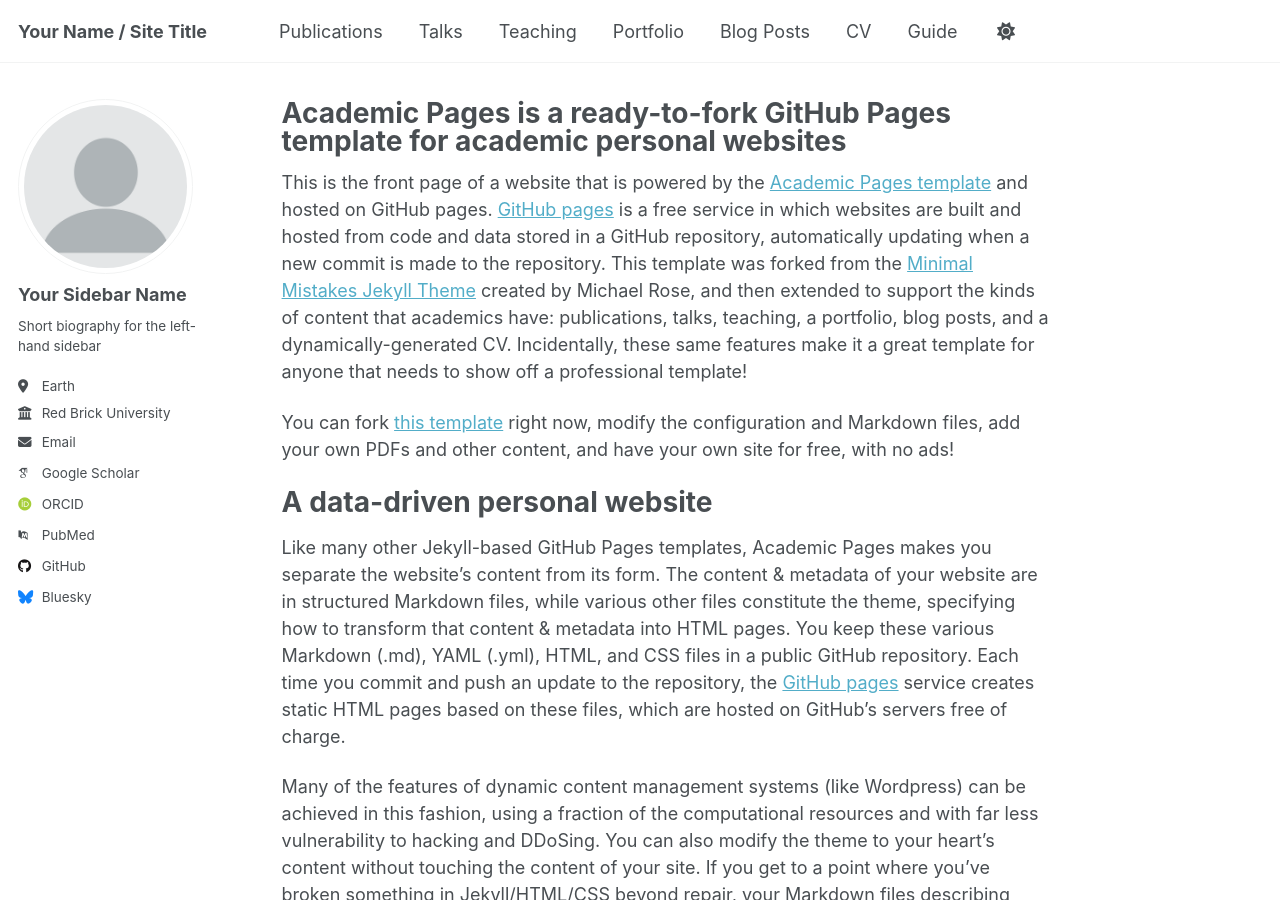
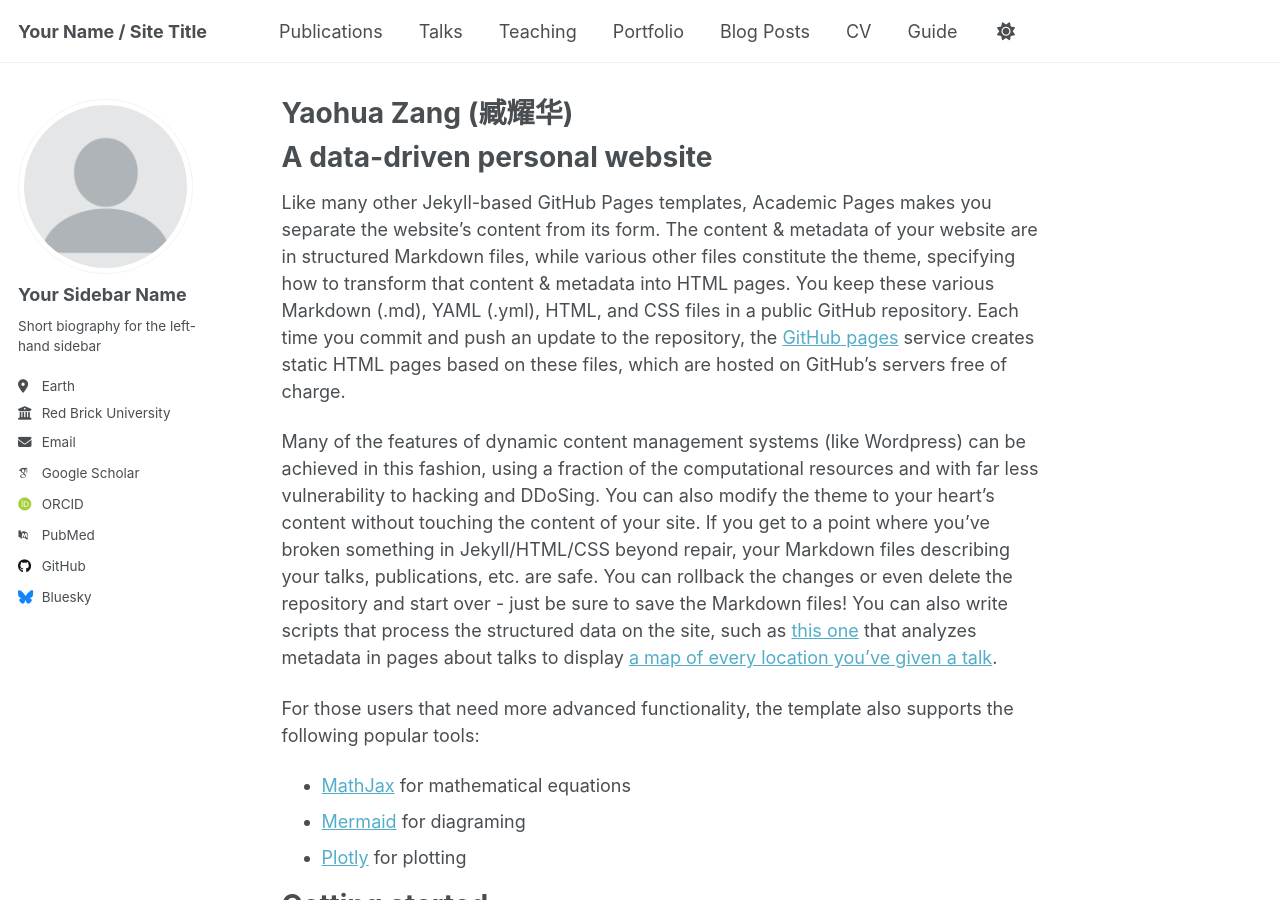
Before and after one commit to yaohua32/yaohua32.github.io, a Jekyll site: the page built from _pages/about.md, in a window 1280 px wide and 900 px high. Built offline with Jekyll 4.4.1, drawn with Linux system fonts in a browser that asks for light colours; some web fonts are replaced; a script that is not in the unit is left out; part of the change alters nothing that is shown.

Commit message:
Update about.md

```diff
--- a/_pages/about.md
+++ b/_pages/about.md
@@ -1,15 +1,11 @@
 ---
 permalink: /
-title: "Academic Pages is a ready-to-fork GitHub Pages template for academic personal websites"
+title: "Yaohua Zang (臧耀华)"
 author_profile: true
 redirect_from:
   - /about/
   - /about.html
 ---
-
-This is the front page of a website that is powered by the [Academic Pages template](https://github.com/academicpages/academicpages.github.io) and hosted on GitHub pages. [GitHub pages](https://pages.github.com) is a free service in which websites are built and hosted from code and data stored in a GitHub repository, automatically updating when a new commit is made to the repository. This template was forked from the [Minimal Mistakes Jekyll Theme](https://mmistakes.github.io/minimal-mistakes/) created by Michael Rose, and then extended to support the kinds of content that academics have: publications, talks, teaching, a portfolio, blog posts, and a dynamically-generated CV. Incidentally, these same features make it a great template for anyone that needs to show off a professional template!
-
- You can fork [this template](https://github.com/academicpages/academicpages.github.io) right now, modify the configuration and Markdown files, add your own PDFs and other content, and have your own site for free, with no ads!
 
 A data-driven personal website
 ======
@@ -25,11 +21,11 @@ For those users that need more advanced functionality, the template also support
 Getting started
 ======
 1. Register a GitHub account if you don't have one and confirm your e-mail (required!)
-1. Fork [this template](https://github.com/academicpages/academicpages.github.io) by clicking the "Use this template" button in the top right.
-1. Go to the repository's settings (rightmost item in the tabs that start with "Code", should be below "Unwatch"). Rename the repository "[your GitHub username].github.io", which will also be your website's URL.
-1. Set site-wide configuration and create content & metadata (see below -- also see [this set of diffs](http://archive.is/3TPas) showing what files were changed to set up [an example site](https://getorg-testacct.github.io) for a user with the username "getorg-testacct")
-1. Upload any files (like PDFs, .zip files, etc.) to the files/ directory. They will appear at https://[your GitHub username].github.io/files/example.pdf.
-1. Check status by going to the repository settings, in the "GitHub pages" section
+2. Fork [this template](https://github.com/academicpages/academicpages.github.io) by clicking the "Use this template" button in the top right.
+3. Go to the repository's settings (rightmost item in the tabs that start with "Code", should be below "Unwatch"). Rename the repository "[your GitHub username].github.io", which will also be your website's URL.
+4. Set site-wide configuration and create content & metadata (see below -- also see [this set of diffs](http://archive.is/3TPas) showing what files were changed to set up [an example site](https://getorg-testacct.github.io) for a user with the username "getorg-testacct")
+5. Upload any files (like PDFs, .zip files, etc.) to the files/ directory. They will appear at https://[your GitHub username].github.io/files/example.pdf.
+6. Check status by going to the repository settings, in the "GitHub pages" section
 
 Site-wide configuration
 ------
```
